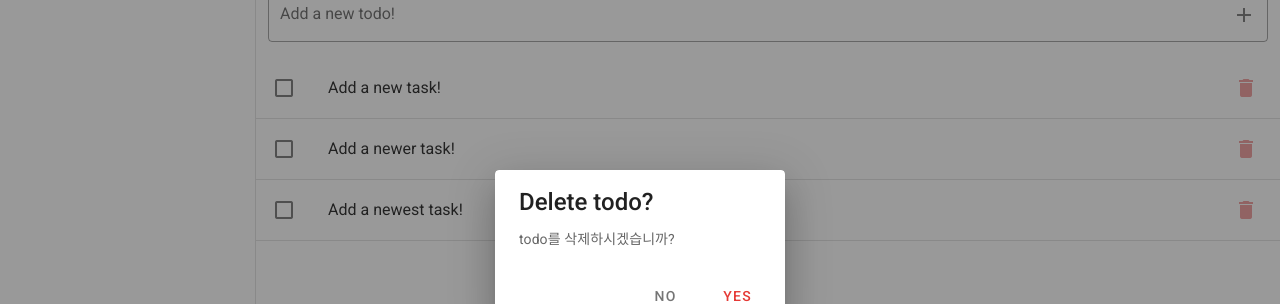
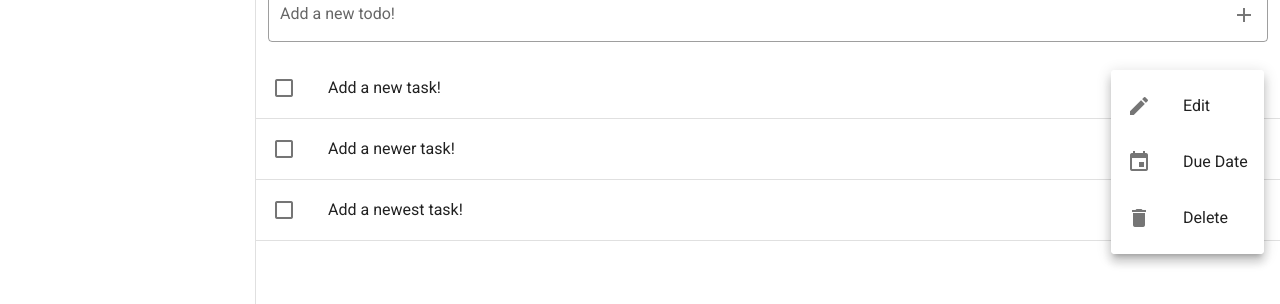
Before and after one commit to cherrie-k/Vue-Mini-Project, a Vue app: page /#/ in a window 1280 px wide. Both pictures are taken after a click on the button 1246 px from the left and 242 px from the top of the page. Shown: the part 154-458 px from the top of the page. Built offline with nearby package versions, Linux system fonts and the light colour scheme.

Commit message:
[Feat] menu 안에 delete 넣고 기능 구현

```diff
--- a/src/components/todo/Task.vue
+++ b/src/components/todo/Task.vue
@@ -25,20 +25,16 @@
         </v-list-item-content>
 
         <v-list-item-action>
-          <!--클릭 됐을 때 deleteTask라는 action 수행-->
-          <v-btn @click.stop="dialogs.delete = true" icon>
+          <!--클릭 됐을 때 deleteTask라는 action 수행
+           <v-bt @click.stop="dialogs.delete = true" icon>
             <v-icon color="red lighten-3">mdi-delete</v-icon>
-          </v-btn>
+          </v-bt>
+          -->
+          <task-menu :task="task" />
         </v-list-item-action>
       </template>
     </v-list-item>
     <v-divider></v-divider>
-
-    <dialog-delete
-      v-if="dialogs.delete"
-      :task="task"
-      @close="dialogs.delete = false"
-    />
   </div>
 </template>
 
@@ -47,15 +43,7 @@
   // 부모 컴포넌트로부터 props를 array로 받음
   props: ["task"],
   components: {
-    "dialog-delete": require("@/components/todo/dialogs/DialogDelete.vue")
-      .default,
-  },
-  data() {
-    return {
-      dialogs: {
-        delete: false,
-      },
-    };
+    "task-menu": require("@/components/todo/TaskMenu.vue").default,
   },
 };
 </script>
--- /dev/null
+++ b/src/components/todo/TaskMenu.vue
@@ -0,0 +1,73 @@
+<template>
+  <div>
+    <v-menu bottom left>
+      <template v-slot:activator="{ on, attrs }">
+        <v-btn color="red lighten-2" icon v-bind="attrs" v-on="on">
+          <v-icon>mdi-dots-vertical</v-icon>
+        </v-btn>
+      </template>
+
+      <v-list>
+        <v-list-item
+          v-for="(item, index) in items"
+          :key="index"
+          @click="handleClick(index)"
+        >
+          <v-list-item-icon>
+            <v-icon :class="`mdi ${item.icon}`"></v-icon>
+          </v-list-item-icon>
+          <v-list-item-title>{{ item.title }}</v-list-item-title>
+        </v-list-item>
+      </v-list>
+    </v-menu>
+
+    <dialog-delete
+      v-if="dialogs.delete"
+      :task="task"
+      @close="dialogs.delete = false"
+    />
+  </div>
+</template>
+
+<script>
+export default {
+  props: ["task"],
+  data: () => ({
+    dialogs: {
+      delete: false,
+    },
+    items: [
+      {
+        title: "Edit",
+        icon: "mdi-pencil",
+        click() {
+          console.log("pencil");
+        },
+      },
+      {
+        title: "Due Date",
+        icon: "mdi-calendar",
+        click() {
+          console.log("calendar");
+        },
+      },
+      {
+        title: "Delete",
+        icon: "mdi-delete",
+        click() {
+          this.dialogs.delete = true;
+        },
+      },
+    ],
+  }),
+  methods: {
+    handleClick(index) {
+      this.items[index].click.call(this);
+    },
+  },
+  components: {
+    "dialog-delete": require("@/components/todo/dialogs/DialogDelete.vue")
+      .default,
+  },
+};
+</script>
```
